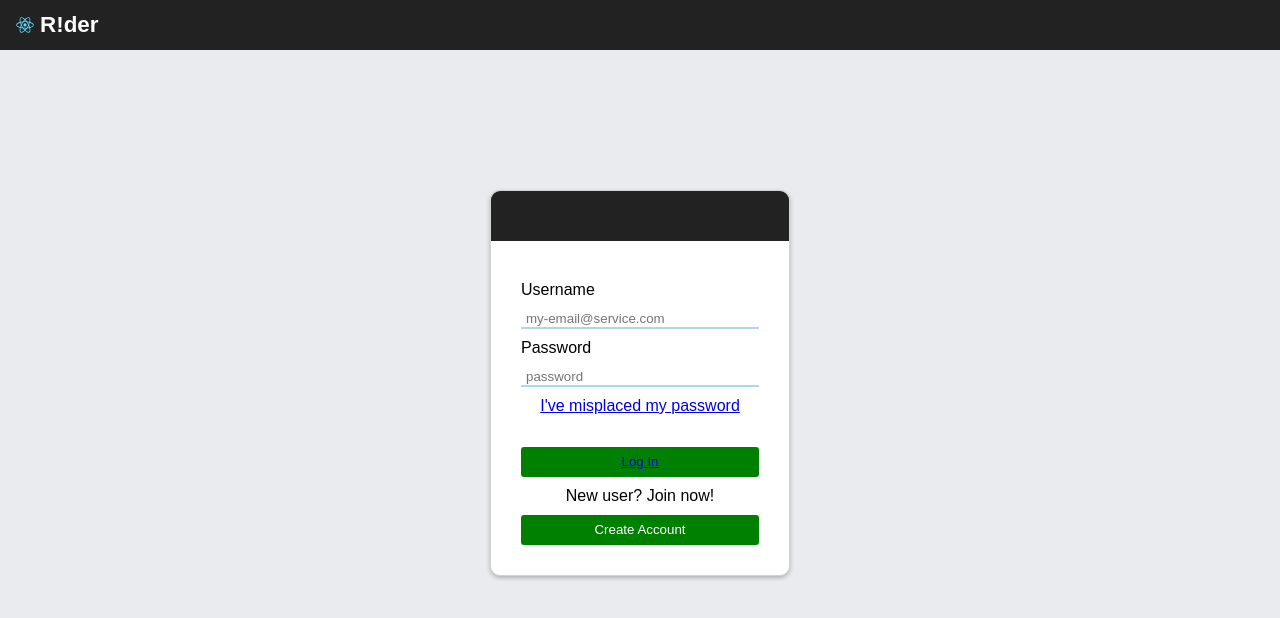
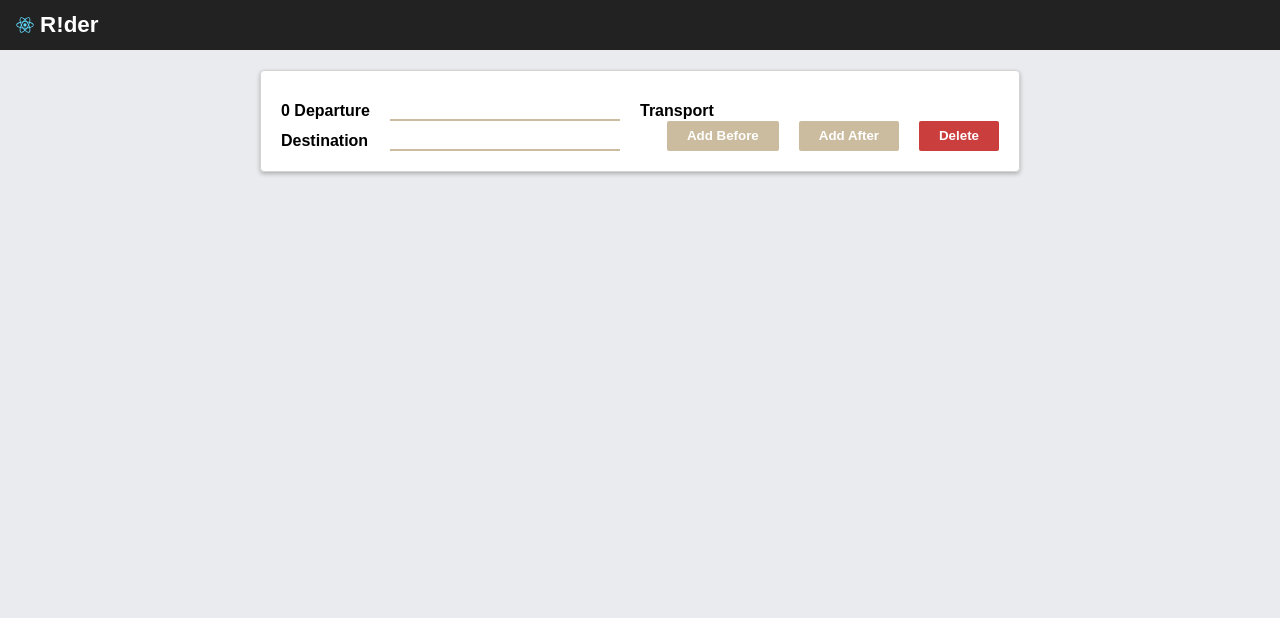
Before and after one commit to bob-the-coder/react-fleet-manager-poc, a React (Create React App) app: page /#/trip/plan in a window 1280 px wide. Before the commit this address led to /#/. Shown: the top 618 px of the page. Built offline with nearby package versions, Linux system fonts and the light colour scheme.

Commit message:
Change some colors|

```diff
--- a/src/App.js
+++ b/src/App.js
@@ -5,7 +5,6 @@ import './theme.css';
 
 import {
   Route,
-  NavLink,
   HashRouter
 } from "react-router-dom";
 
--- a/src/theme.css
+++ b/src/theme.css
@@ -21,7 +21,7 @@
 	padding-left: 5px;
 	outline: none !important;
 	border: 0;
-	border-bottom: 2px solid lightblue;
+	border-bottom: 2px solid #cbbc9f;
 }
 
 .input:focus{
@@ -32,11 +32,12 @@
 	display: inline-block;
 	background: white;
 	border: 0;
-	border-radius: 3px;
+	border-radius: 2px;
 	line-height: 30px;
 	padding: 0 20px;
 	cursor: pointer;
 	outline: none !important;
+	font-weight: bold;
 }
 
 .btn:hover {
@@ -52,11 +53,11 @@
 }
 
 .btn-primary {
-	background: green;
+	background: #cbbc9f;
 	color: white;
 }
 
 .btn-error {
-	background: red;
+	background: #cb3e3e;
 	color: white;
 }
--- a/src/trip/plan/trip-segment-planner.js
+++ b/src/trip/plan/trip-segment-planner.js
@@ -7,7 +7,7 @@ class TripSegmentPlanner extends Component {
 	constructor(props){
 		super(props);
 		this.state = {
-			segment: this.props.segment
+			segment: this.props.segment || new TripSegmentModel()
 		}
 	}
 
```
